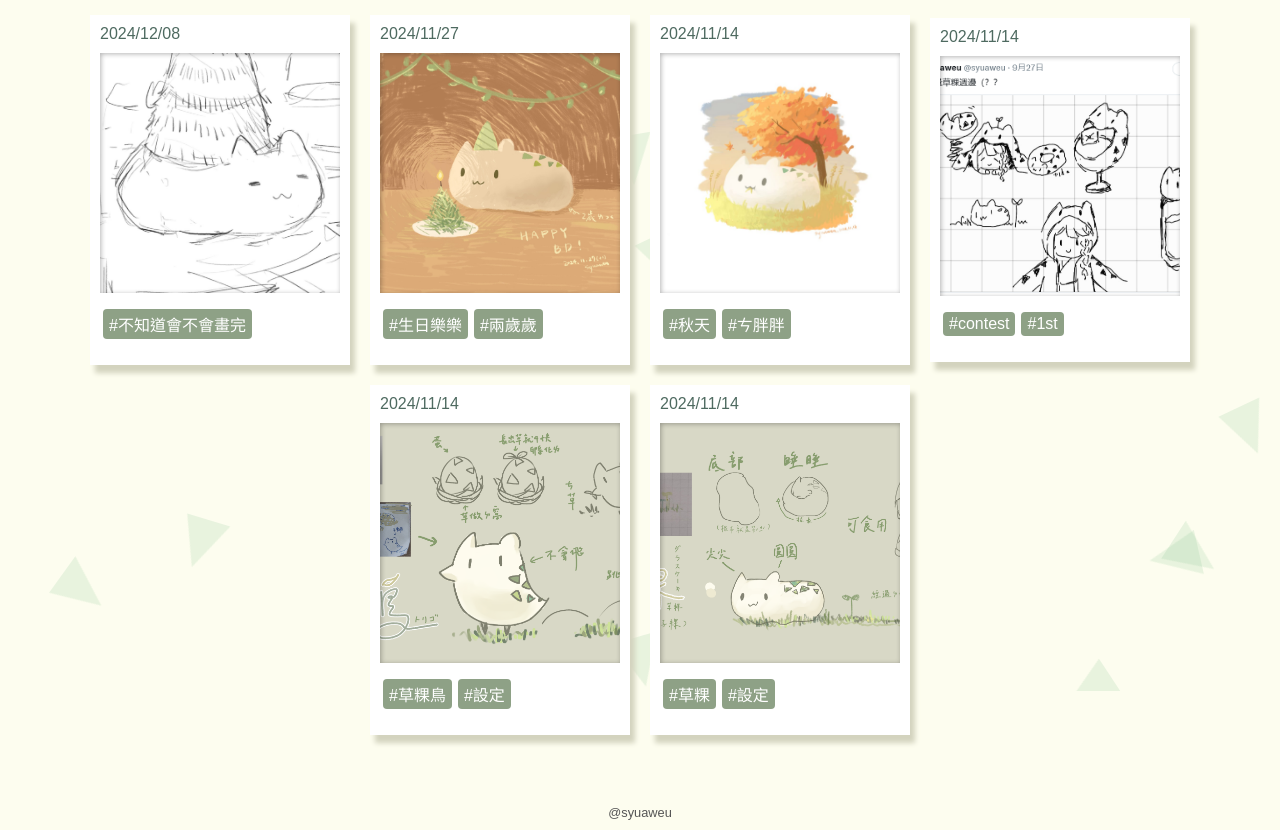
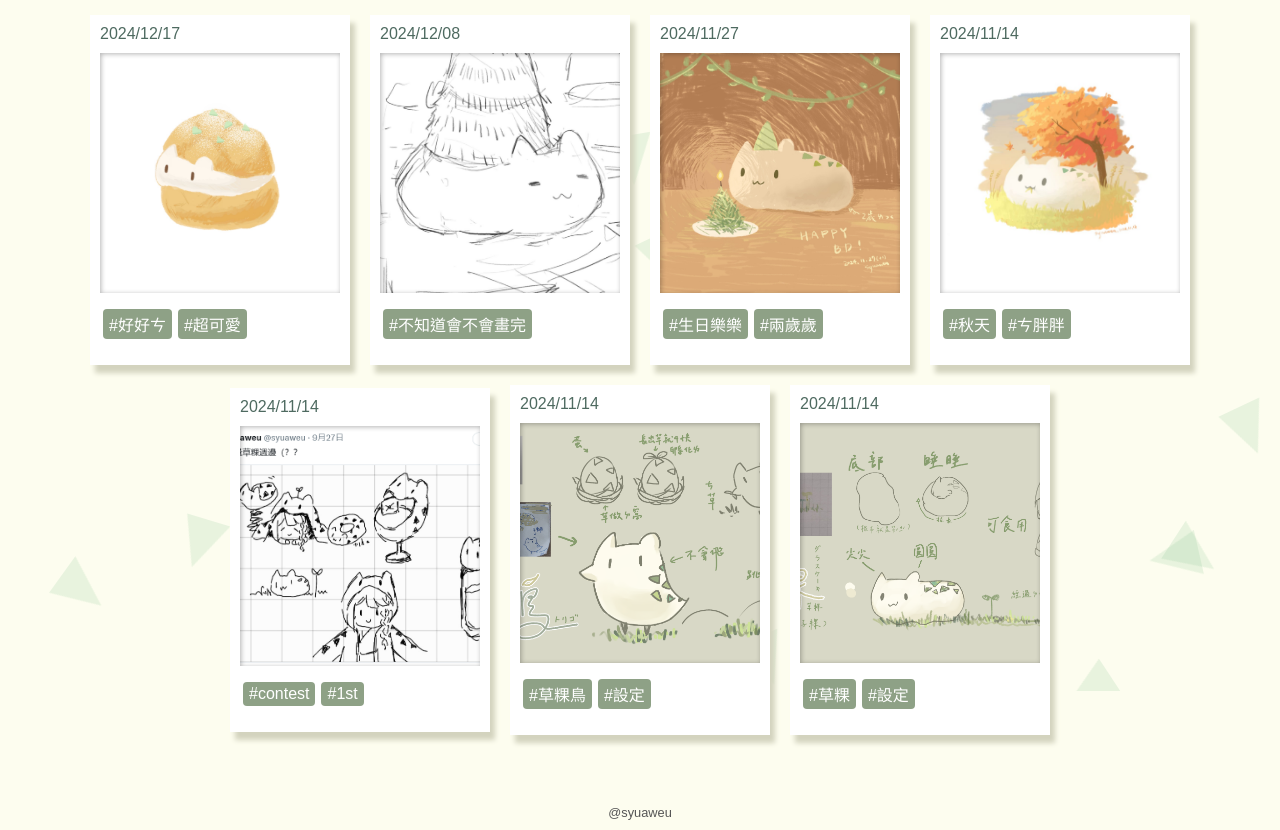
Before and after one commit to grasscake1127/grasscake1127.github.io, a plain HTML site: page gallery/index.html in a window 1280 px wide. Shown: the part 109-939 px from the top of the page. Drawn offline with Linux system fonts and the light colour scheme.

Commit message:
[Feat] Add puff picture in gallery.

```diff
--- a/gallery/index.html
+++ b/gallery/index.html
@@ -48,6 +48,17 @@
         <!-- 三角形會動態生成 -->
     </div>
     <div class="gallery">
+        <div class="frame">
+            <p>2024/12/17</p>
+            <div class="thumbnail">
+                <img src="../img/puff.jpg" alt="puff" onclick="showImage(this)">
+                <div class="shadow-overlay"></div>
+            </div>
+            <ul>
+                <li>#好好ㄘ</li>
+                <li>#超可愛</li>
+            </ul>
+        </div>
         <div class="frame">
             <p>2024/12/08</p>
             <div class="thumbnail">
```
Also changed, not shown: img/puff.jpg (added).
